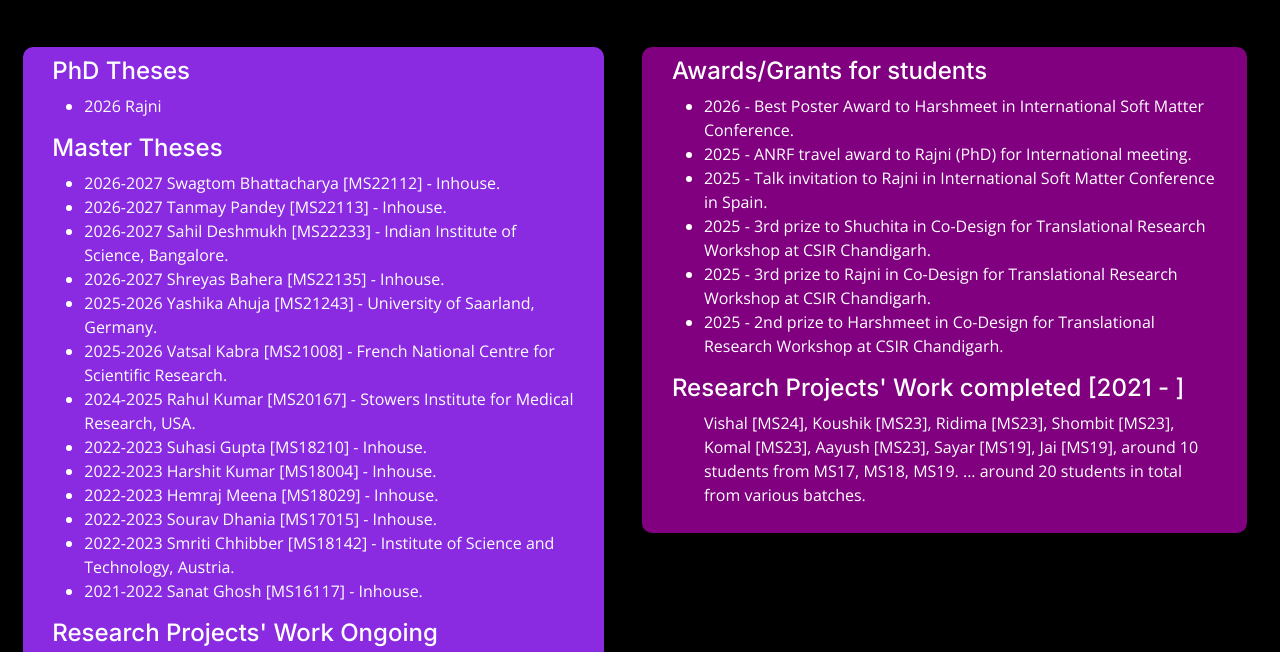
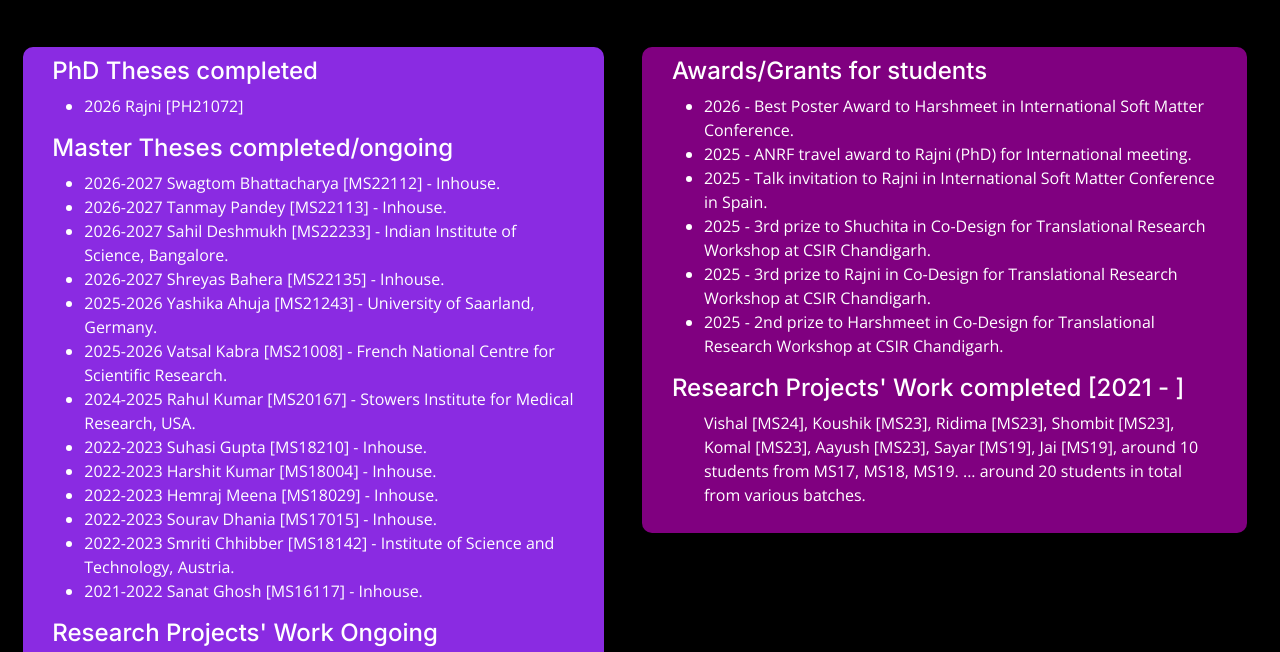
Before and after one commit to BhatTri/Biophysics, a plain HTML site: page collaborations.html in a window 1280 px wide. Shown: the part 73-725 px from the top of the page. Drawn offline with nearby package versions, Linux system fonts and the light colour scheme.

Commit message:
Update headings for PhD and Master Theses sections

```diff
--- a/collaborations.html
+++ b/collaborations.html
@@ -82,11 +82,11 @@
             <div class="row" style="max-width:100%">
                <div class="col-sm-6" style="padding-left:2%;padding-right:2%;">
                    <div class="container-tp bsmspub">
-                         <h4>PhD Theses  </h4>
+                         <h4>PhD Theses completed  </h4>
                          <ul type="disc">
-                                <li> 2026	Rajni   </li>
+                                <li> 2026	Rajni [PH21072]  </li>
                               </ul>
-                             <h4>Master Theses </h4>
+                             <h4>Master Theses completed/ongoing </h4>
                          <ul type="disc">
                                 <li> 2026-2027	Swagtom Bhattacharya [MS22112] - Inhouse. </li>
  <li> 2026-2027	Tanmay Pandey [MS22113] - Inhouse. </li>
```
